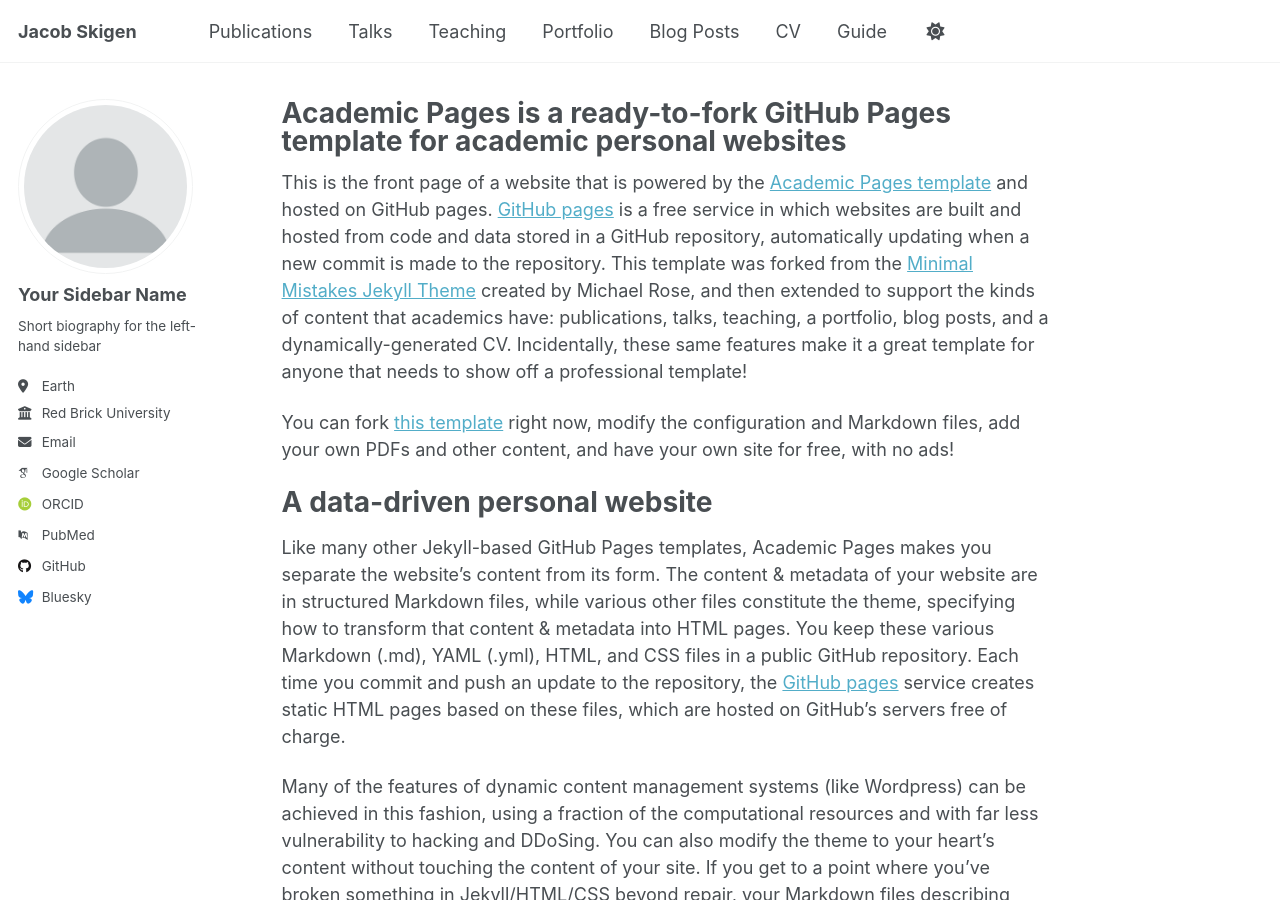
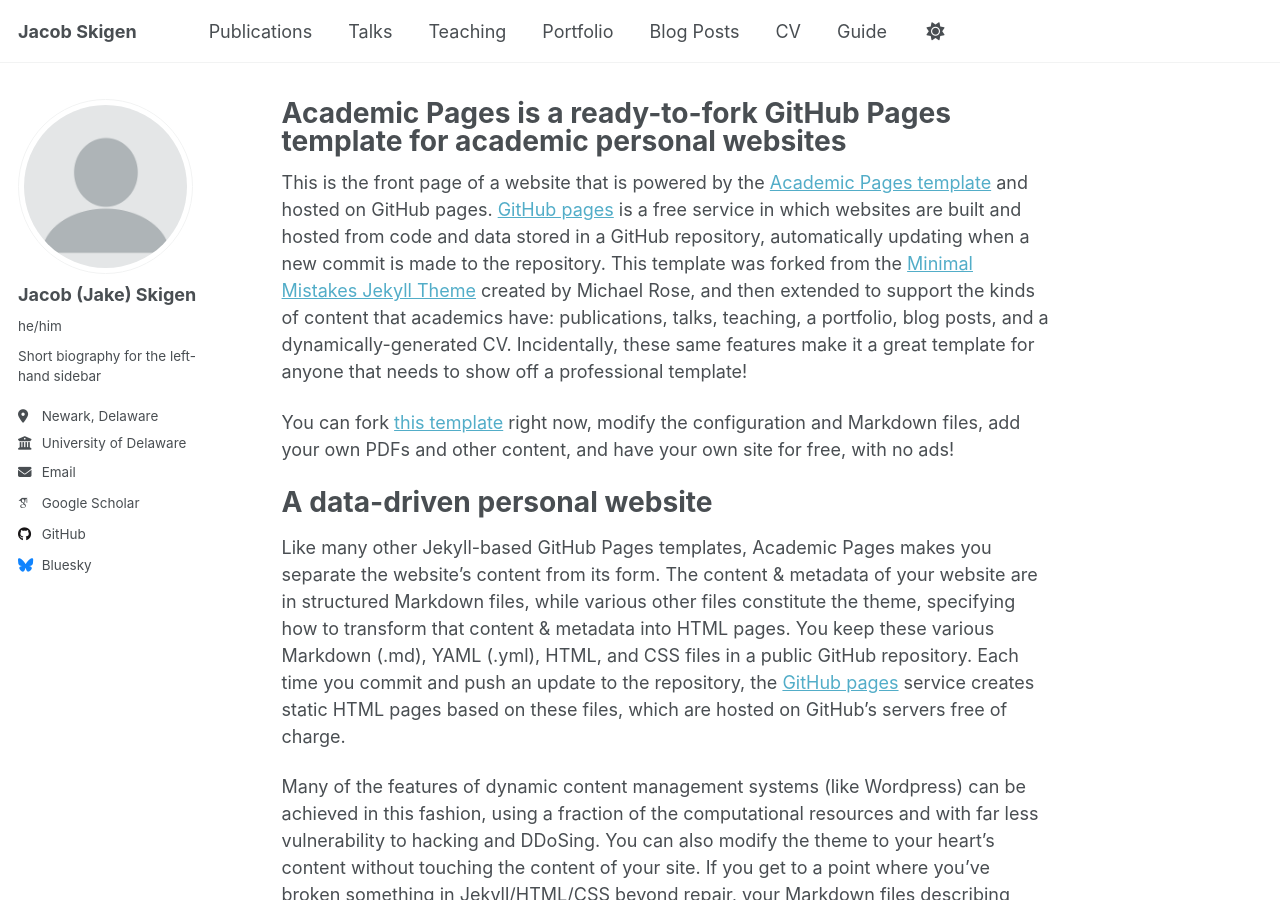
Before and after one commit to JacobSkigen/JacobSkigen.github.io, a Jekyll site: the page built from _pages/about.md, in a window 1280 px wide and 900 px high. Built offline with Jekyll 4.4.1, drawn with Linux system fonts in a browser that asks for light colours; some web fonts are replaced; a script that is not in the unit is left out.

Commit message:
Update _config.yml

```diff
--- a/_config.yml
+++ b/_config.yml
@@ -23,22 +23,22 @@ repository               : "JacobSkigen/JacobSkigen.github.io"
 author:
   # Biographic information
   avatar           : "profile.png"
-  name             : "Your Sidebar Name"
-  pronouns         : # example: "she/her"
+  name             : "Jacob (Jake) Skigen"
+  pronouns         : "he/him"
   bio              : "Short biography for the left-hand sidebar"
-  location         : "Earth"
-  employer         : "Red Brick University"
+  location         : "Newark, Delaware"
+  employer         : "University of Delaware"
   uri              : # URL
-  email            : "none@example.org"
+  email            : "jtskigen@udel.edu"
 
   # Academic websites
   academia         : # URL
   arxiv            : # URL - Update with the correct link to your profile
-  googlescholar    : "https://scholar.google.com/citations?user=PS_CX0AAAAAJ"
+  googlescholar    : "https://scholar.google.com/citations?user=A0zZqjUAAAAJ&hl=en"
   impactstory      : # URL
-  orcid            : "http://orcid.org/yourorcidurl"
+  orcid            : # "http://orcid.org/yourorcidurl"
   semantic         : # URL
-  pubmed           : "https://www.ncbi.nlm.nih.gov/pubmed/?term=john+snow"
+  pubmed           : # "https://www.ncbi.nlm.nih.gov/pubmed/?term=john+snow"
   researchgate     : # URL
   scopus           : # URL
 
@@ -46,7 +46,7 @@ author:
   bitbucket        : # Username - Update with your username on the site
   codepen          : # Username
   dribbble         : # Username
-  github           : "academicpages"
+  github           : "JacobSkigen"
   kaggle           : # Username
   stackoverflow    : # User number or user number and name (i.e., use "1" or "1/jeff-atwood")
 
```
